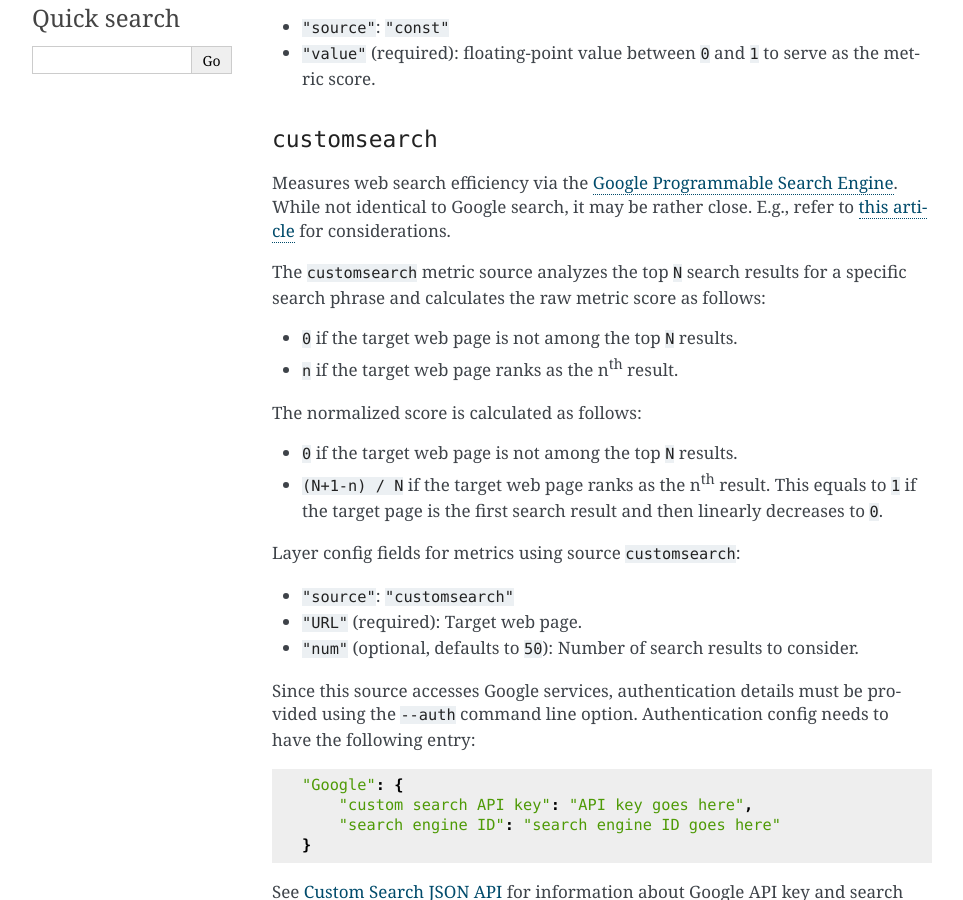
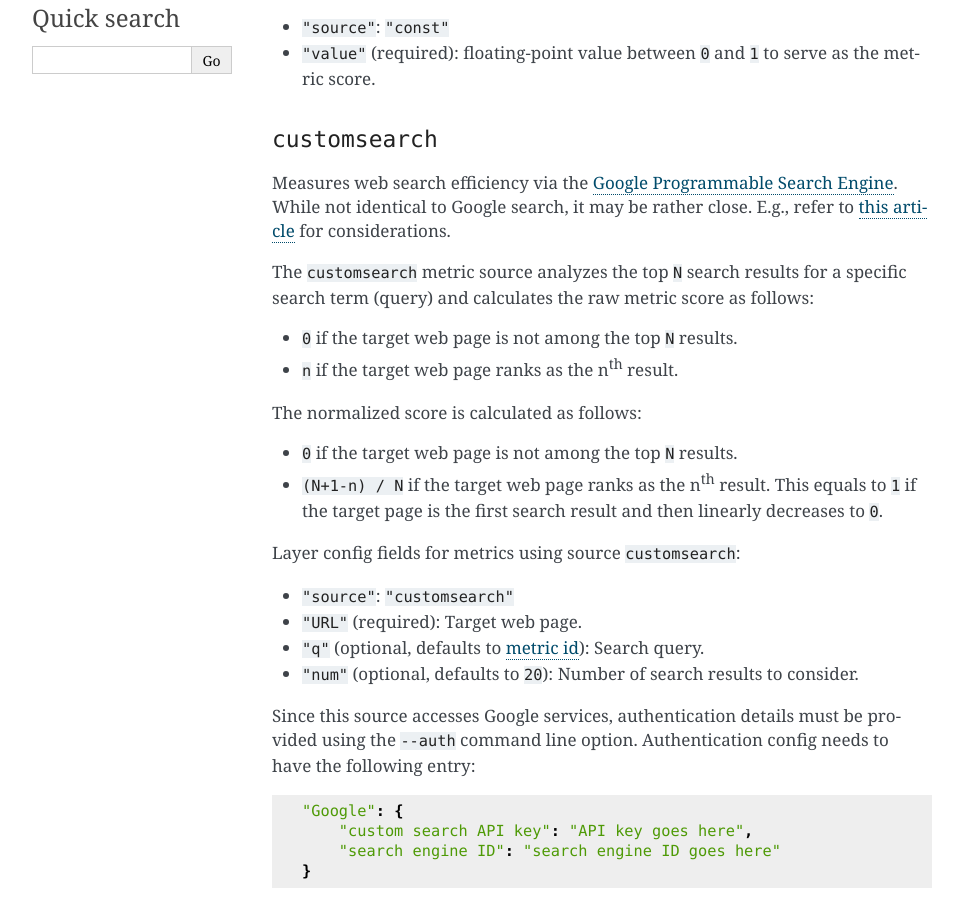
Before and after one commit to lunarserge/facere-sensum, a Sphinx documentation site: the page built from doc/sources.rst, in a window 1280 px wide and 900 px high, scrolled down 396 px. Shown: the whole window, without its empty margins (148-1111 px from the left). Built offline with Sphinx 7.4.7, drawn with Linux system fonts in a browser that asks for light colours.

```diff
--- a/doc/features.rst
+++ b/doc/features.rst
@@ -8,6 +8,8 @@
 * An API for bringing your own metrics.
 * Automatic computation of higher-level metrics to capture the overall behavior of metrics collectively.
 * Creation of charts to visualize the behavior of metrics over time.
+
+.. _layers:
 
 ******
 Layers
--- a/doc/sources.rst
+++ b/doc/sources.rst
@@ -23,7 +23,7 @@
 
 Measures web search efficiency via the `Google Programmable Search Engine <https://developers.google.com/custom-search/v1/overview>`_. While not identical to Google search, it may be rather close. E.g., refer to `this article <https://www.oncrawl.com/technical-seo/custom-search-analyzing-search-intent-googles-programmable-search-engine-json-api>`_ for considerations.
 
-The ``customsearch`` metric source analyzes the top ``N`` search results for a specific search phrase and calculates the raw metric score as follows:
+The ``customsearch`` metric source analyzes the top ``N`` search results for a specific search term (query) and calculates the raw metric score as follows:
 
 * ``0`` if the target web page is not among the top ``N`` results.
 * ``n`` if the target web page ranks as the n\ :sup:`th` result.
@@ -37,7 +37,8 @@
 
 * ``"source"``: ``"customsearch"``
 * ``"URL"`` (required): Target web page.
-* ``"num"`` (optional, defaults to ``50``): Number of search results to consider.
+* ``"q"`` (optional, defaults to :ref:`metric id <layers>`): Search query.
+* ``"num"`` (optional, defaults to ``20``): Number of search results to consider.
 
 Since this source accesses Google services, authentication details must be provided using the ``--auth`` command line option. Authentication config needs to have the following entry::
 
```
Also changed, not shown: 2 other files.
